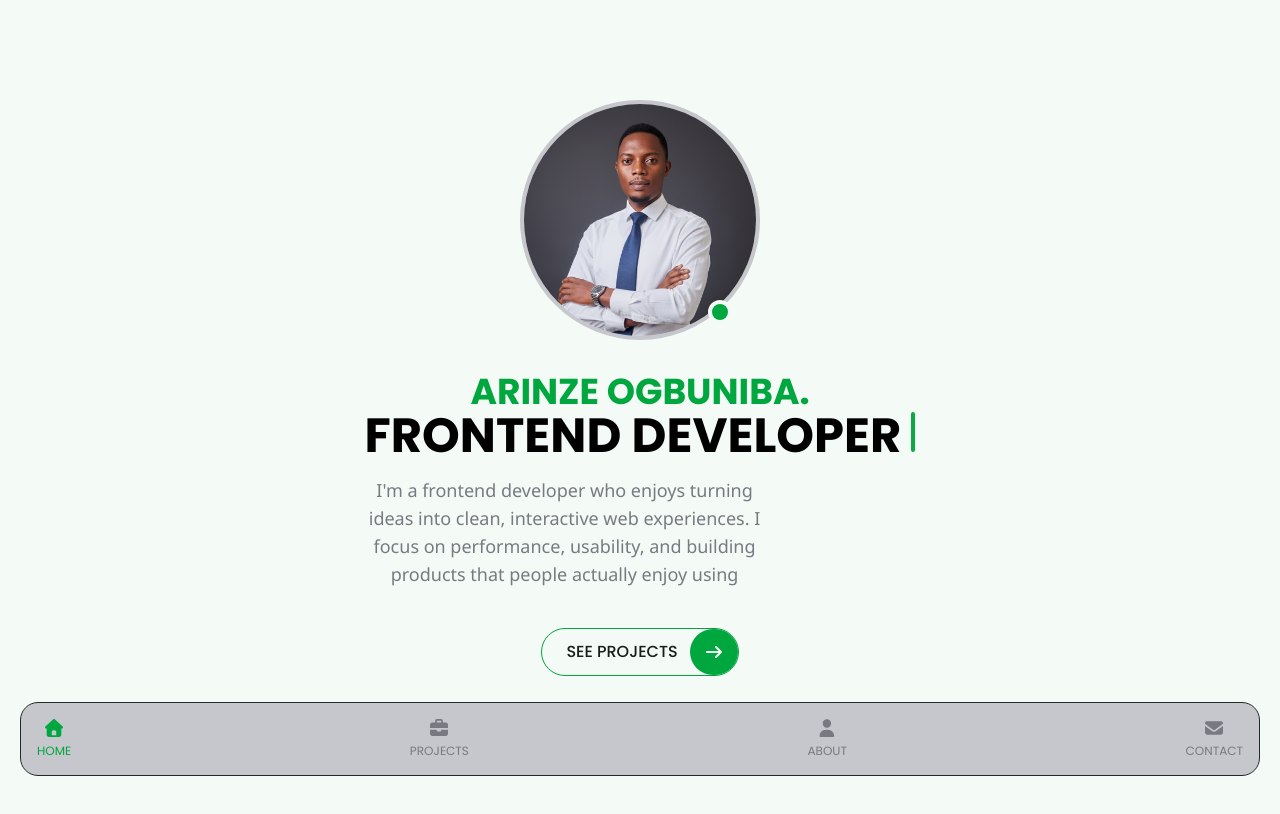
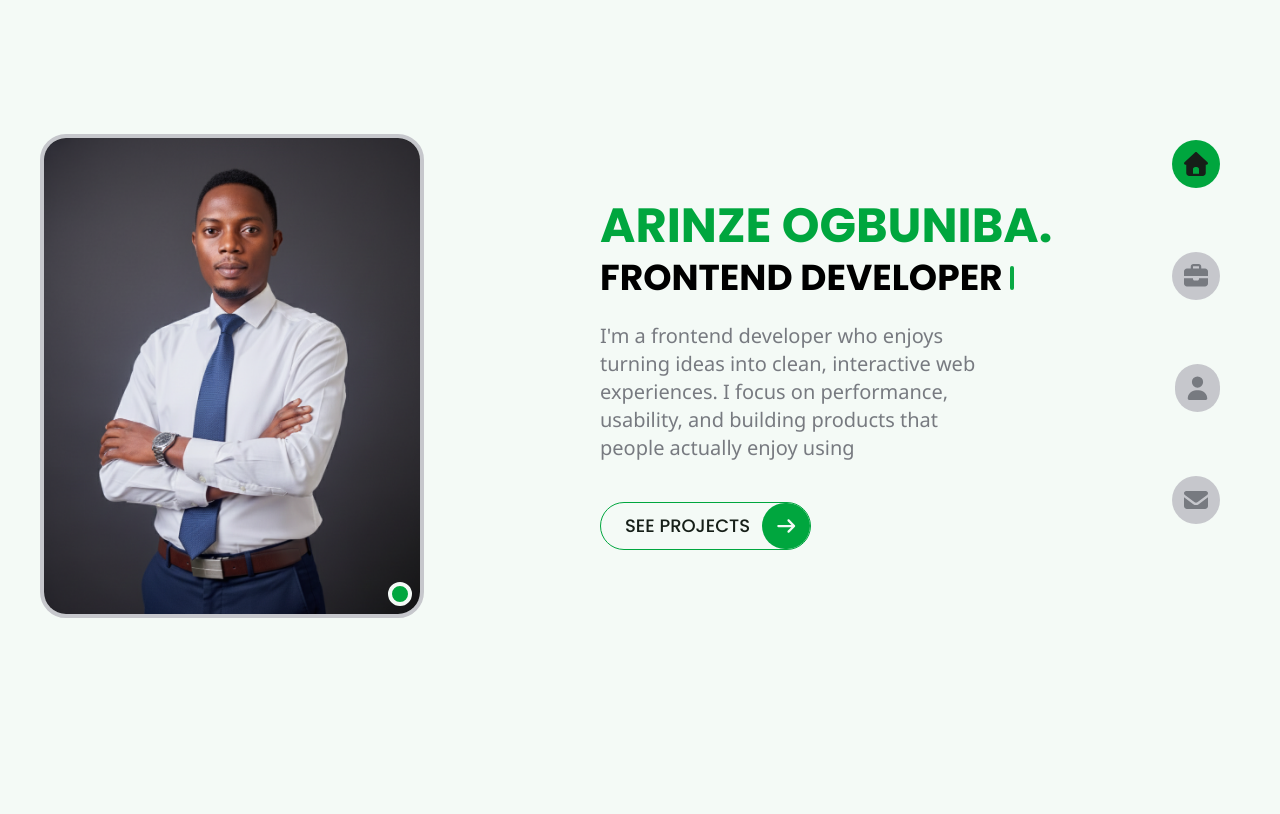
Before and after one commit to kushyzee/zee-portfolio, a Next.js app: page / in a window 1280 px wide. Shown: the top 814 px of the page. Built offline with nearby package versions, Linux system fonts and the light colour scheme.

Commit message:
feat: implement DesktopNav and MobileNav components; enhance layout and styling for improved navigation experience

```diff
--- a/app/layout.tsx
+++ b/app/layout.tsx
@@ -31,12 +31,12 @@ export default function RootLayout({
     <html
       lang="en"
       suppressHydrationWarning
-      className={cn("antialiased", poppins.className, notoSans.variable)}
+      className={cn("h-full antialiased", poppins.className, notoSans.variable)}
     >
-      <body className="relative p-5 pb-32">
+      <body className="relative min-h-svh px-5 pb-32 lg:px-10 lg:pb-8">
         <ThemeProvider>
           <NavMenu />
-          {children}
+          <main className="mx-auto h-full max-w-[1200]">{children}</main>
         </ThemeProvider>
       </body>
     </html>
--- a/app/page.tsx
+++ b/app/page.tsx
@@ -14,28 +14,28 @@ const words = [
 ]
 export default function Page() {
   return (
-    <main className="flex min-h-svh flex-col items-center pt-20">
-      <div className="relative h-60 w-60 rounded-full border-4 border-secondary">
+    <div className="grid h-full grid-cols-1 items-center justify-items-center pt-20 lg:mr-20 lg:h-[calc(100svh-5rem)] lg:grid-cols-2 lg:justify-between lg:justify-items-normal lg:pt-8">
+      <div className="relative h-60 w-60 rounded-full border-4 border-secondary lg:h-auto lg:w-96 lg:overflow-hidden lg:rounded-4xl">
         <Image
           src={zee}
           alt="image of Arinze"
           priority
-          className="h-full w-full overflow-hidden rounded-full object-cover object-top"
+          className="h-full w-full overflow-hidden rounded-full object-cover object-top lg:rounded-none"
         />
-        <div className="absolute right-6 bottom-3 size-6 rounded-full border-4 border-background bg-primary"></div>
+        <div className="absolute right-6 bottom-3 size-6 rounded-full border-4 border-background bg-primary lg:right-2 lg:bottom-2"></div>
       </div>
-      <div className="mt-8 text-center">
+      <div className="mt-8 text-center lg:mt-0 lg:max-w-lg lg:text-left">
         <div className="font-bold">
-          <h1 className="text-3xl text-primary md:text-4xl">
+          <h1 className="text-3xl text-primary md:text-4xl lg:mb-2 lg:text-5xl">
             ARINZE OGBUNIBA.
           </h1>
           <TypewriterEffect
             words={words}
-            className="text-2xl md:text-3xl"
-            cursorClassName="bg-primary h-[18]"
+            className="text-2xl md:text-3xl lg:text-left lg:text-4xl"
+            cursorClassName="bg-primary h-[18] lg:h-6"
           />
         </div>
-        <p className="mt-4 mb-8 max-w-96 font-noto text-muted-foreground md:max-w-[400px] md:text-lg">
+        <p className="mx-auto mt-4 mb-8 max-w-96 font-noto text-muted-foreground md:max-w-[400] md:text-lg lg:mx-0 lg:mt-6 lg:max-w-[450] lg:text-xl">
           I&apos;m a frontend developer who enjoys turning ideas into clean,
           interactive web experiences. I focus on performance, usability, and
           building products that people actually enjoy using
@@ -47,6 +47,6 @@ export default function Page() {
           icon={faArrowRight}
         />
       </div>
-    </main>
+    </div>
   )
 }
--- a/components/ui/button.tsx
+++ b/components/ui/button.tsx
@@ -6,7 +6,7 @@ import { cva, type VariantProps } from "class-variance-authority"
 import { cn } from "@/lib/utils"
 
 const buttonVariants = cva(
-  "group/button inline-flex shrink-0 cursor-pointer items-center justify-center rounded-4xl border border-transparent bg-clip-padding text-base font-medium whitespace-nowrap transition-all outline-none select-none focus-visible:border-ring focus-visible:ring-[3px] focus-visible:ring-ring/50 active:translate-y-px disabled:pointer-events-none disabled:opacity-50 aria-invalid:border-destructive aria-invalid:ring-[3px] aria-invalid:ring-destructive/20 dark:aria-invalid:border-destructive/50 dark:aria-invalid:ring-destructive/40 [&_svg]:pointer-events-none [&_svg]:shrink-0 [&_svg:not([class*='size-'])]:size-4",
+  "group/button inline-flex shrink-0 cursor-pointer items-center justify-center rounded-4xl border border-transparent bg-clip-padding text-base font-medium whitespace-nowrap transition-all outline-none select-none focus-visible:border-ring focus-visible:ring-[3px] focus-visible:ring-ring/50 active:translate-y-px disabled:pointer-events-none disabled:opacity-50 aria-invalid:border-destructive aria-invalid:ring-[3px] aria-invalid:ring-destructive/20 lg:text-lg dark:aria-invalid:border-destructive/50 dark:aria-invalid:ring-destructive/40 [&_svg]:pointer-events-none [&_svg]:shrink-0 [&_svg:not([class*='size-'])]:size-4",
   {
     variants: {
       variant: {
--- a/components/ui/typewriter-effect.tsx
+++ b/components/ui/typewriter-effect.tsx
@@ -1,8 +1,8 @@
-"use client";
+"use client"
 
-import { cn } from "@/lib/utils";
-import { motion, stagger, useAnimate, useInView } from "motion/react";
-import { useEffect } from "react";
+import { cn } from "@/lib/utils"
+import { motion, stagger, useAnimate, useInView } from "motion/react"
+import { useEffect } from "react"
 
 export const TypewriterEffect = ({
   words,
@@ -10,22 +10,22 @@ export const TypewriterEffect = ({
   cursorClassName,
 }: {
   words: {
-    text: string;
-    className?: string;
-  }[];
-  className?: string;
-  cursorClassName?: string;
+    text: string
+    className?: string
+  }[]
+  className?: string
+  cursorClassName?: string
 }) => {
   // split text inside of words into array of characters
   const wordsArray = words.map((word) => {
     return {
       ...word,
       text: word.text.split(""),
-    };
-  });
+    }
+  })
 
-  const [scope, animate] = useAnimate();
-  const isInView = useInView(scope);
+  const [scope, animate] = useAnimate()
+  const isInView = useInView(scope)
   useEffect(() => {
     if (isInView) {
       animate(
@@ -40,9 +40,9 @@ export const TypewriterEffect = ({
           delay: stagger(0.1),
           ease: "easeInOut",
         }
-      );
+      )
     }
-  }, [isInView]);
+  }, [isInView])
 
   const renderWords = () => {
     return (
@@ -55,7 +55,7 @@ export const TypewriterEffect = ({
                   initial={{}}
                   key={`char-${index}`}
                   className={cn(
-                    `dark:text-white text-black opacity-0 hidden`,
+                    `hidden text-black opacity-0 dark:text-white`,
                     word.className
                   )}
                 >
@@ -64,18 +64,13 @@ export const TypewriterEffect = ({
               ))}
               &nbsp;
             </div>
-          );
+          )
         })}
       </motion.div>
-    );
-  };
+    )
+  }
   return (
-    <div
-      className={cn(
-        "text-base sm:text-xl md:text-3xl lg:text-5xl font-bold text-center",
-        className
-      )}
-    >
+    <div className={cn("text-center text-base font-bold", className)}>
       {renderWords()}
       <motion.span
         initial={{
@@ -90,13 +85,13 @@ export const TypewriterEffect = ({
           repeatType: "reverse",
         }}
         className={cn(
-          "inline-block rounded-sm w-[4px] h-4 md:h-6 lg:h-10 bg-blue-500",
+          "inline-block h-4 w-[4px] rounded-sm bg-blue-500 md:h-6",
           cursorClassName
         )}
       ></motion.span>
     </div>
-  );
-};
+  )
+}
 
 export const TypewriterEffectSmooth = ({
   words,
@@ -104,19 +99,19 @@ export const TypewriterEffectSmooth = ({
   cursorClassName,
 }: {
   words: {
-    text: string;
-    className?: string;
-  }[];
-  className?: string;
-  cursorClassName?: string;
+    text: string
+    className?: string
+  }[]
+  className?: string
+  cursorClassName?: string
 }) => {
   // split text inside of words into array of characters
   const wordsArray = words.map((word) => {
     return {
       ...word,
       text: word.text.split(""),
-    };
-  });
+    }
+  })
   const renderWords = () => {
     return (
       <div>
@@ -126,21 +121,21 @@ export const TypewriterEffectSmooth = ({
               {word.text.map((char, index) => (
                 <span
                   key={`char-${index}`}
-                  className={cn(`dark:text-white text-black `, word.className)}
+                  className={cn(`text-black dark:text-white`, word.className)}
                 >
                   {char}
                 </span>
               ))}
               &nbsp;
             </div>
-          );
+          )
         })}
       </div>
-    );
-  };
+    )
+  }
 
   return (
-    <div className={cn("flex space-x-1 my-6", className)}>
+    <div className={cn("my-6 flex space-x-1", className)}>
       <motion.div
         className="overflow-hidden pb-2"
         initial={{
@@ -156,7 +151,7 @@ export const TypewriterEffectSmooth = ({
         }}
       >
         <div
-          className="text-xs sm:text-base md:text-xl lg:text:3xl xl:text-5xl font-bold"
+          className="lg:text:3xl text-xs font-bold sm:text-base md:text-xl xl:text-5xl"
           style={{
             whiteSpace: "nowrap",
           }}
@@ -178,10 +173,10 @@ export const TypewriterEffectSmooth = ({
           repeatType: "reverse",
         }}
         className={cn(
-          "block rounded-sm w-[4px]  h-4 sm:h-6 xl:h-12 bg-blue-500",
+          "block h-4 w-[4px] rounded-sm bg-blue-500 sm:h-6 xl:h-12",
           cursorClassName
         )}
       ></motion.span>
     </div>
-  );
-};
+  )
+}
--- /dev/null
+++ b/features/navigation/components/DesktopNav.tsx
@@ -0,0 +1,64 @@
+"use client"
+
+import { menu } from "@/lib/constants"
+import { FontAwesomeIcon } from "@fortawesome/react-fontawesome"
+import Link from "next/link"
+import { usePathname } from "next/navigation"
+import { useState } from "react"
+import { motion } from "motion/react"
+
+export default function DesktopNav() {
+  const path = usePathname()
+  const [hoveredName, setHoveredName] = useState<string | null>(null)
+
+  return (
+    <div className="fixed top-32 right-12 bottom-32 z-50 hidden lg:block">
+      <ul className="flex h-full flex-col gap-10  rounded-2xl">
+        {menu.map((item) => {
+          const isCurrentPage = path === item.link
+          const isHovered = hoveredName === item.name
+          const { link, name, icon } = item
+
+          return (
+            <li key={name}>
+              <div
+                onMouseEnter={() => setHoveredName(item.name)}
+                onMouseLeave={() => setHoveredName(null)}
+              >
+                <Link
+                  href={link}
+                  className={`group flex items-center justify-end gap-2 rounded-full p-3`}
+                >
+                  <motion.span
+                    animate={{
+                      opacity: isHovered ? 1 : 0,
+                      x: isHovered ? 0 : 20,
+                      display: isHovered ? "block" : "none",
+                    }}
+                    transition={{
+                      duration: 0.2,
+                      ease: "easeOut",
+                      bounce: 0.8,
+                      damping: 15,
+                      stiffness: 450,
+                      type: "spring",
+                    }}
+                    className="rounded-full bg-primary px-5 py-3 text-foreground"
+                  >
+                    {name}
+                  </motion.span>
+                  <FontAwesomeIcon
+                    className={`rounded-full p-3 transition-all duration-300 ease-out group-hover:bg-primary group-hover:text-foreground ${isCurrentPage ? "bg-primary text-foreground" : "bg-secondary text-muted-foreground"}`}
+                    icon={icon}
+                    widthAuto
+                    size="xl"
+                  />
+                </Link>
+              </div>
+            </li>
+          )
+        })}
+      </ul>
+    </div>
+  )
+}
--- a/features/navigation/components/MobileNav.tsx
+++ b/features/navigation/components/MobileNav.tsx
@@ -9,7 +9,7 @@ export default function MobileNav() {
   const path = usePathname()
 
   return (
-    <div className="fixed right-5 bottom-6 left-5 z-50">
+    <div className="fixed right-5 bottom-6 left-5 z-50 lg:hidden">
       <ul className="flex w-full justify-between overflow-x-auto rounded-2xl border border-border bg-secondary p-4">
         {menu.map((item) => {
           const isCurrentPage = path === item.link
--- a/features/navigation/components/NavMenu.tsx
+++ b/features/navigation/components/NavMenu.tsx
@@ -1,9 +1,11 @@
+import DesktopNav from "./DesktopNav"
 import MobileNav from "./MobileNav"
 
 export default function NavMenu() {
   return (
-    <nav>
+    <nav className="relative">
       <MobileNav />
+      <DesktopNav />
     </nav>
   )
 }
```
